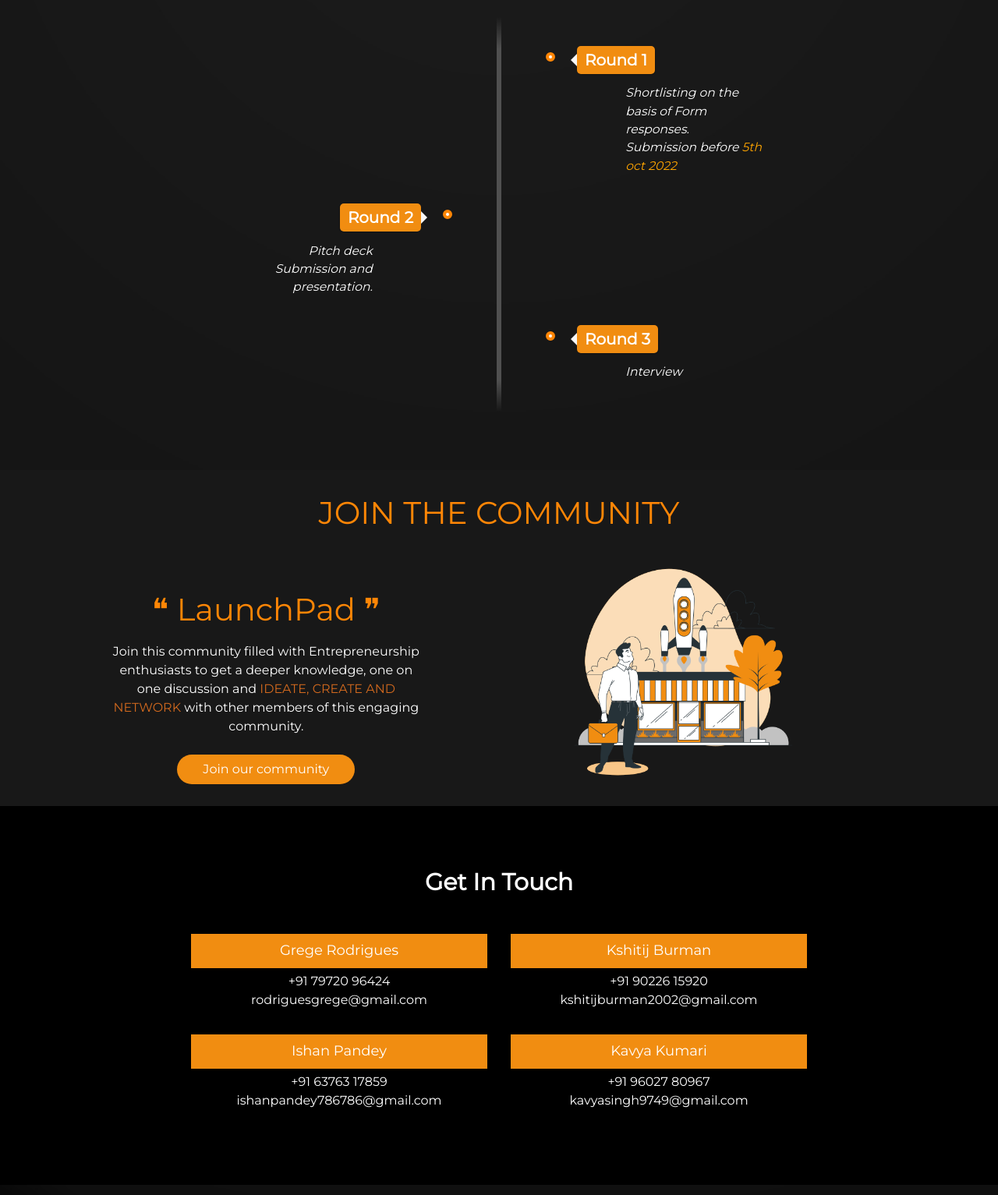
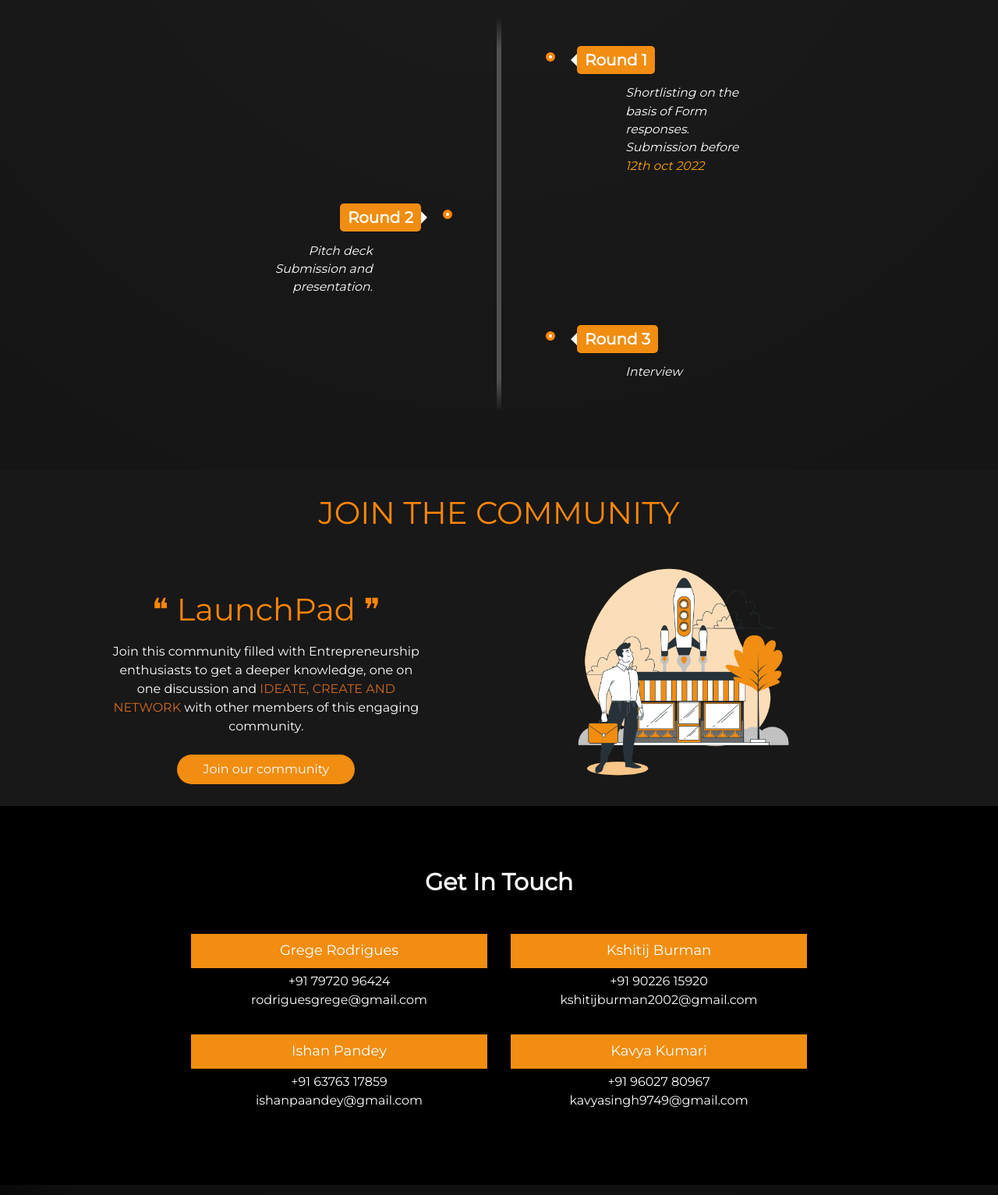
Before and after one commit to soulfaced/ecell_csuites, a PHP site: page / in a window 1280 px wide. Shown: the part 2633-4166 px from the top of the page at 78% size. Run offline with PHP 8.4, Linux system fonts and the light colour scheme; some libraries are stand-ins or nearby versions.

Commit message:
registration date changed and ishan email updated

```diff
--- a/index.php
+++ b/index.php
@@ -403,7 +403,7 @@ $_SESSION['login_use'] = 'ecell';
                 <div class="flag-wrapper">
                   <span class="flag" style="background-color:#f18d11"><b>Round 1</b></span>
                 </div>
-                <div class="desc" style="background:none;">Shortlisting on the basis of Form responses. Submission before <span style="color:orange">5th oct 2022</span></div>
+                <div class="desc" style="background:none;">Shortlisting on the basis of Form responses. Submission before <span style="color:orange">12th oct 2022</span></div>
               </div>
             </li>
 
@@ -483,7 +483,7 @@ $_SESSION['login_use'] = 'ecell';
               <div class="col-sm-4 contact_block">
                   <div class="g-text-center--xs">
                       <h4 class="manager-name g-font-size-18--xs g-color--white g-margin-b-5--xs">Ishan Pandey</h4>
-                       <p class="g-color--white">+91 63763 17859<br>ishanpandey786786@gmail.com</p>
+                       <p class="g-color--white">+91 63763 17859<br>ishanpaandey@gmail.com</p>
                   </div>
               </div>
               <div class="col-sm-4 contact_block">
```
